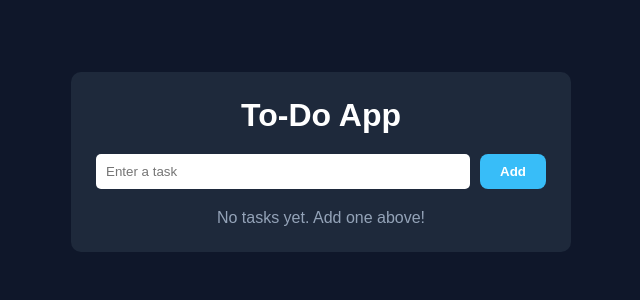
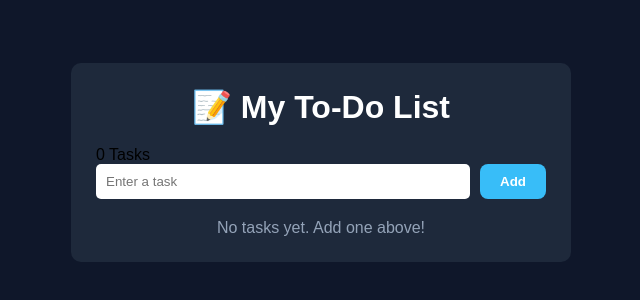
Before and after one commit to Micheal-de1/TO-DO-APP, a plain HTML site: page index.html in a window 1280 px wide. Shown: the part 238-538 px from the top of the page, without its empty margins (319-959 px from the left). Drawn offline with Linux system fonts and the light colour scheme.

Commit message:
Update index.html

```diff
--- a/index.html
+++ b/index.html
@@ -9,7 +9,8 @@
 <body>
 
     <div class="container">
-        <h1>To-Do App</h1>
+        <h1>📝 My To-Do List</h1>
+        <p id"counter">0 Tasks</p>
 
         <div class="input-box">
             <input type="text" id="taskInput" placeholder="Enter a task">
```
